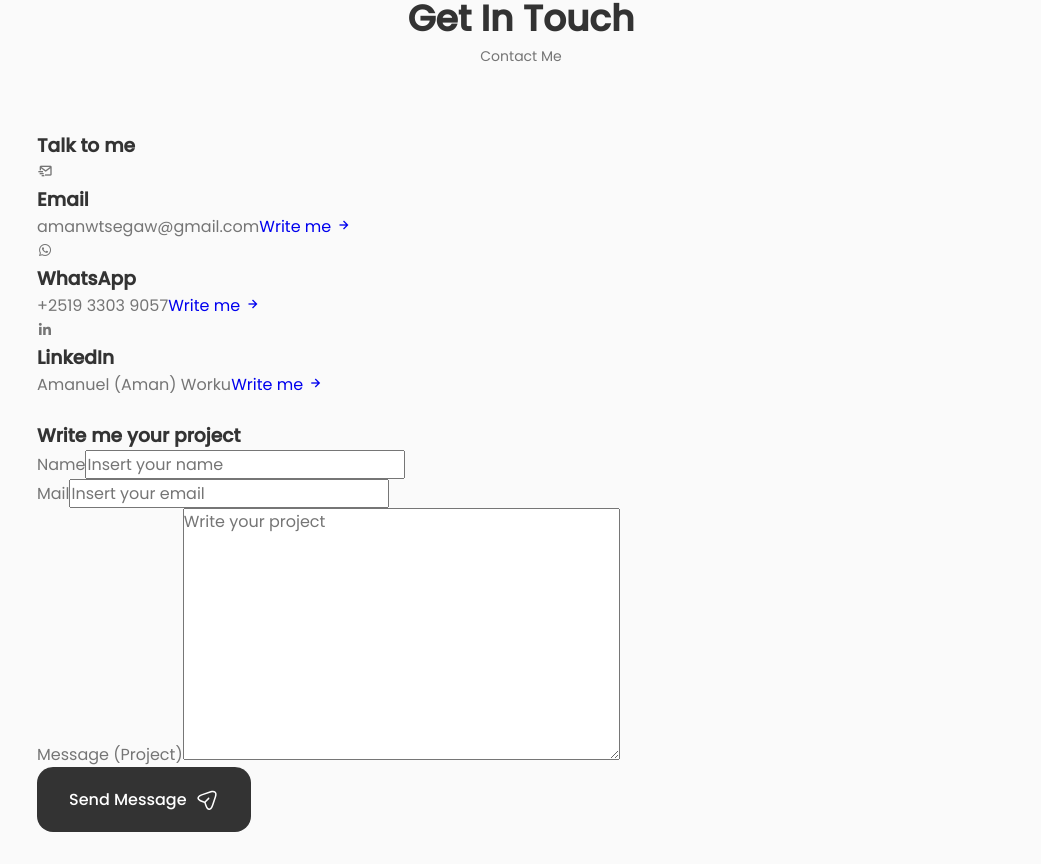
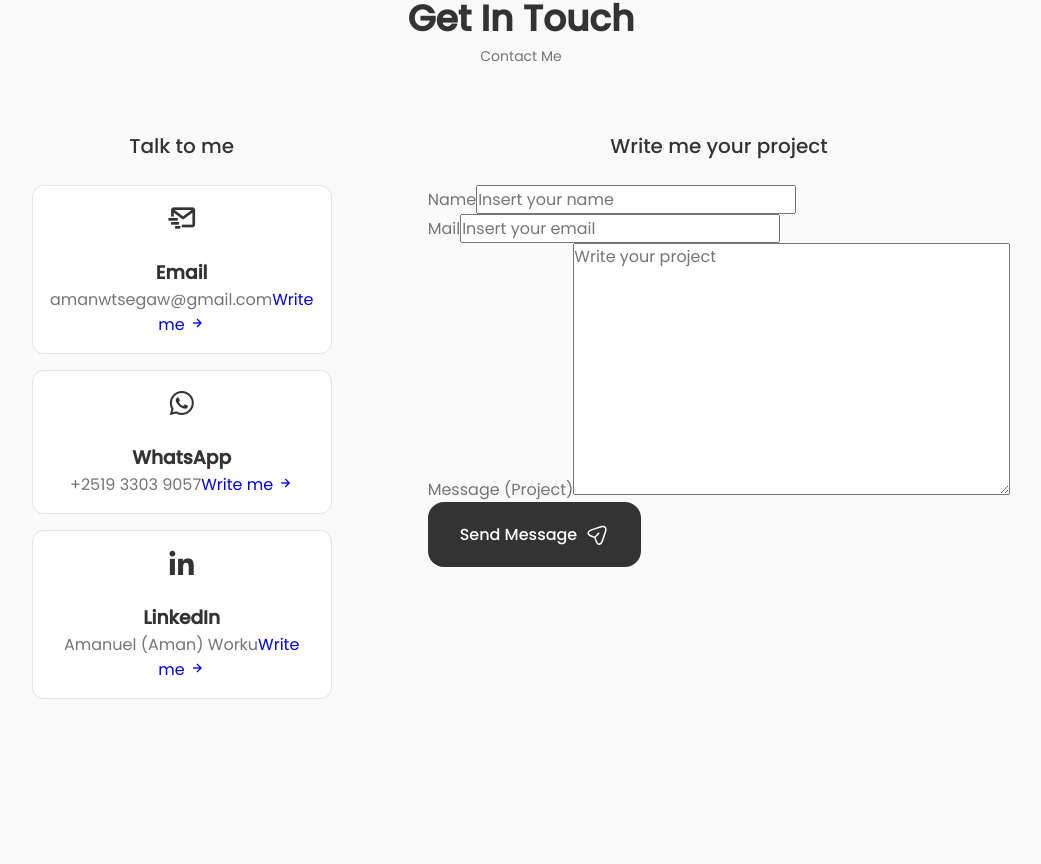
Before and after one commit to AmanWorku/AmanWorku.github.io, a React (Create React App) app: page / in a window 1280 px wide. Shown: the part 4058-4922 px from the top of the page, without its empty margins (119-1160 px from the left). After the commit the page ends 4837 px from the top, so only its background shows below. Built offline with nearby package versions, Linux system fonts and the light colour scheme.

Commit message:
Add some styling to contact sections

```diff
--- a/src/components/contact/contact.css
+++ b/src/components/contact/contact.css
@@ -0,0 +1,33 @@
+.contact__container {
+    grid-template-columns: repeat(2, max-content);
+    justify-content: center;
+    column-gap: 6rem;
+    padding-bottom: 3rem;
+}
+
+.contact__title {
+    text-align: center;
+    font-size: var(--h3-font-size);
+    font-weight: var(--font-medium);
+    margin-bottom: var(--mb-1-5);
+}
+
+.contact__info {
+    display: grid;
+    row-gap: 1rem;
+    grid-template-columns: 300px;
+}
+
+.contact__card {
+    background-color: var(--container-color);
+    border: 1px solid rgba(0, 0, 0, 0.1);
+    padding: 1rem;
+    border-radius: 0.75rem;
+    text-align: center;
+}
+
+.contact__card-icon {
+    font-size: 2rem;
+    color: var(--title-color);
+    margin-bottom: var(--mb-1-5);
+}
```
